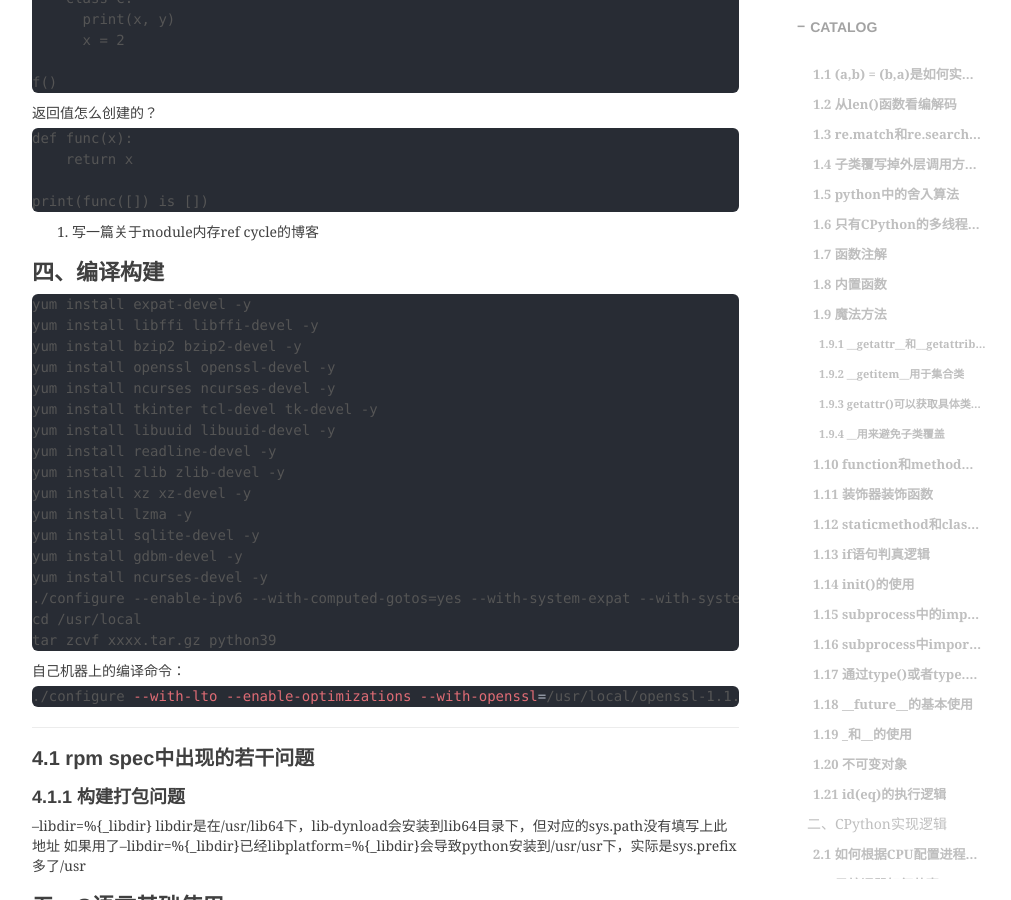
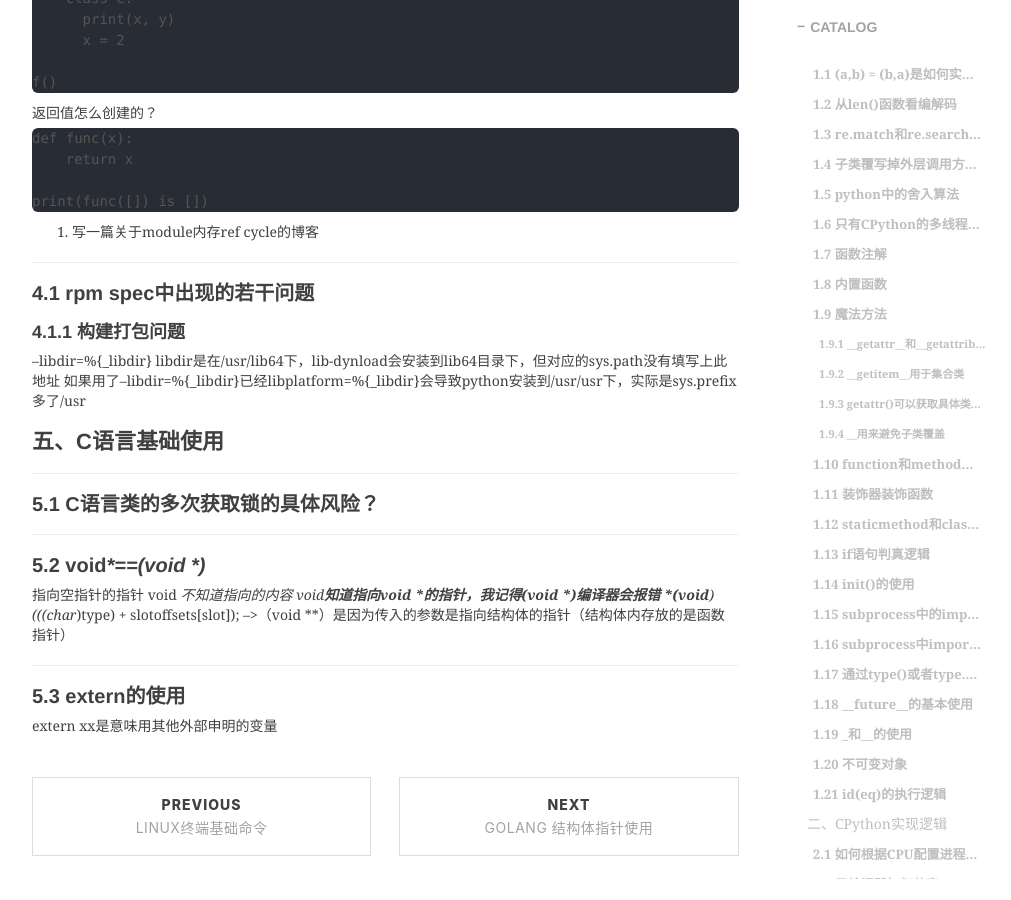
Before and after one commit to shihai1991/shihai1991.github.io, a Jekyll site: the page built from _posts/2022-12-10-CPython知识点简单梳理.md, in a window 1280 px wide and 900 px high, scrolled down 8257 px. Shown: the whole window, without its empty margins (233-1244 px from the left). Built offline with Jekyll 4.4.1, drawn with Linux system fonts in a browser that asks for light colours; nearby versions of some CDN libraries; comment, search, counter and statistics services are not loaded.

Commit message:
Update 2022-12-10-CPython知识点简单梳理.md

````diff
--- a/_posts/2022-12-10-CPython知识点简单梳理.md
+++ b/_posts/2022-12-10-CPython知识点简单梳理.md
@@ -337,31 +337,6 @@ print(func([]) is [])
 
 21. 写一篇关于module内存ref cycle的博客
 
-# 四、编译构建
-```
-yum install expat-devel -y
-yum install libffi libffi-devel -y
-yum install bzip2 bzip2-devel -y
-yum install openssl openssl-devel -y
-yum install ncurses ncurses-devel -y
-yum install tkinter tcl-devel tk-devel -y
-yum install libuuid libuuid-devel -y
-yum install readline-devel -y
-yum install zlib zlib-devel -y
-yum install xz xz-devel -y
-yum install lzma -y
-yum install sqlite-devel -y
-yum install gdbm-devel -y
-yum install ncurses-devel -y
-./configure --enable-ipv6 --with-computed-gotos=yes --with-system-expat --with-system-ffi --enable-loadable-sqlite-extensions --with-lto --enable-optimizations --enable-loadable-sqlite-extensions --with-ssl-default-suites=openssl --prefix="/usr/local/python310"
-cd /usr/local
-tar zcvf xxxx.tar.gz python39
-```
-自己机器上的编译命令：
-```shell
-./configure --with-lto --enable-optimizations --with-openssl=/usr/local/openssl-1.1.1e --with-openssl-rpath=auto
-```
-
 ## 4.1 rpm spec中出现的若干问题
 ### 4.1.1 构建打包问题
 --libdir=%{_libdir} libdir是在/usr/lib64下，lib-dynload会安装到lib64目录下，但对应的sys.path没有填写上此地址
````
